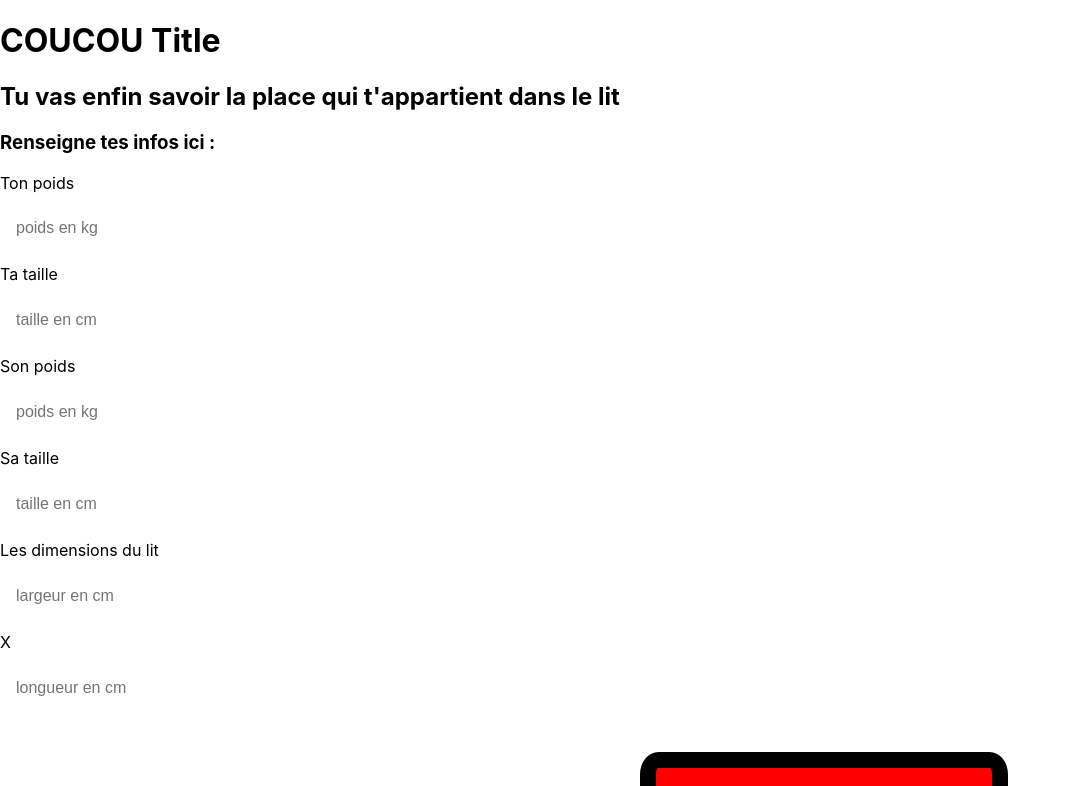
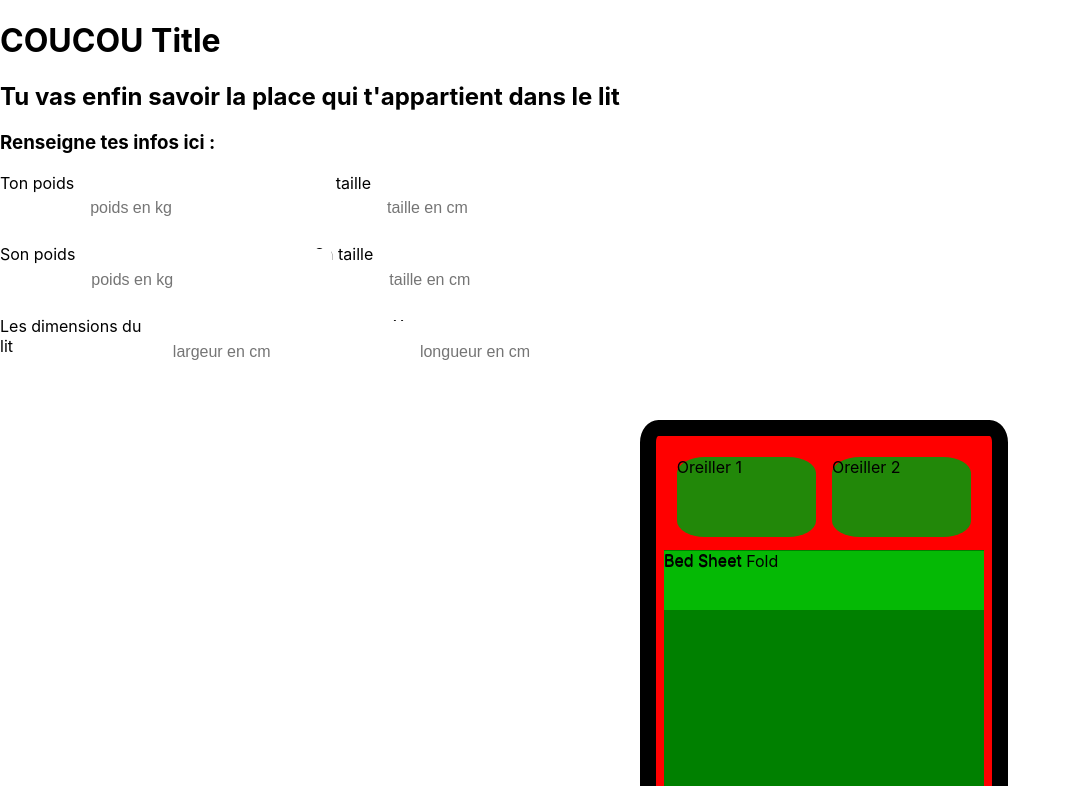
Before and after one commit to Elenaaab/sass-cest-mon-cote, a React (Create React App) app in the folder my-app/: page / in a window 1280 px wide. Shown: the top 786 px of the page, without its empty margins (0-1071 px from the left). Built offline with nearby package versions, Linux system fonts and the light colour scheme.

Commit message:
CSS fundations & strategy on Form component

```diff
--- a/my-app/src/Bed/Bed.scss
+++ b/my-app/src/Bed/Bed.scss
@@ -46,6 +46,13 @@
     background-color: green;
     height:80%;
 
+    &--selected span {
+
+    background-color: orange;
+    // On peut tenter de changer ses dimensions en condition plutôt que d'en faire 12 en fait
+
+    }
+
     &--fold {
 
       background-color: rgb(5, 185, 5);
--- a/my-app/src/Bed/Bed.tsx
+++ b/my-app/src/Bed/Bed.tsx
@@ -4,15 +4,18 @@ import { BedPropsTypes } from '../type';
 import './Bed.scss';
 
 // Ici on va passer pas mal de props depuis form qui vont gérer les conditions du css :
+// Les oreillers en conditionnel
+// La couette en conditionnelle, soit on fait un linear gradient soit on a la divise en 12 parts...
 export const Bed: React.FC<BedPropsTypes> = () => {
   return (
     <div className="Bed__container">
       <div className="Bed__head">
-      <div className='Bed__pillow'>Oreiller 1</div>
-      <div className='Bed__pillow'>Oreiller 2</div>
+      <div className="Bed__pillow">Oreiller 1</div>
+      <div className="Bed__pillow">Oreiller 2</div>
       </div>
-      <div className='Bed__sheet'>Bed Sheet
+      <div className="Bed__sheet">Bed Sheet
       <div className="Bed__sheet--fold">Bed Sheet Fold</div>
+      <span></span><span></span><span></span><span></span><span></span><span></span><span></span><span></span><span></span><span></span>
       </div>
     </div>
   );
--- a/my-app/src/Form/Form.scss
+++ b/my-app/src/Form/Form.scss
@@ -1 +1,16 @@
 // Le formulaire doit être en dflex en plusieurs row : les fields / personne et le lit donc 3 rows en tout.
+
+
+.Form {
+
+  display:flex;
+  flex-direction: column;
+  margin:5rem 10 rem 5rem 10rem;
+  width:50%;
+
+  &__row {
+
+    display:flex;
+    flex-direction: row;
+  }
+}
--- a/my-app/src/Form/Form.tsx
+++ b/my-app/src/Form/Form.tsx
@@ -1,6 +1,7 @@
 import React from 'react';
 import { FormPropsTypes } from '../type';
 import { Field } from './Field/Field';
+
 import './Form.scss';
 
 
@@ -8,7 +9,8 @@ export const Form: React.FC<FormPropsTypes> = () => {
   return (
     <div>
       <h3>Renseigne tes infos ici :</h3>
-      <form>
+      <form className="Form">
+        <div className="Form__row">
           <label>Ton poids</label>
           <Field value={''} type={undefined} name={'weight1'} placeholder={'poids en kg'} manageChange={function (): void {
             throw new Error('Function not implemented.');
@@ -17,6 +19,8 @@ export const Form: React.FC<FormPropsTypes> = () => {
           <Field value={''} type={undefined} name={'height1'} placeholder={'taille en cm'} manageChange={function (): void {
             throw new Error('Function not implemented.');
           } } />
+        </div>
+        <div className="Form__row">
           <label>Son poids</label>
           <Field value={''} type={undefined} name={'weight2'} placeholder={'poids en kg'} manageChange={function (): void {
             throw new Error('Function not implemented.');
@@ -25,6 +29,8 @@ export const Form: React.FC<FormPropsTypes> = () => {
           <Field value={''} type={undefined} name={'height2'} placeholder={'taille en cm'} manageChange={function (): void {
             throw new Error('Function not implemented.');
           } } />
+        </div>
+        <div className="Form__row">
           <label>Les dimensions du lit</label>
           <Field value={''} type={undefined} name={'bedSizeWeight'} placeholder={'largeur en cm'} manageChange={function (): void {
             throw new Error('Function not implemented.');
@@ -33,6 +39,7 @@ export const Form: React.FC<FormPropsTypes> = () => {
           <Field value={''} type={undefined} name={'bedSizeHeight'} placeholder={'longueur en cm'} manageChange={function (): void {
             throw new Error('Function not implemented.');
           } } />
+        </div>
       </form>
     </div>
   );
```
Lines whose indentation alone changed are shown as unchanged.
